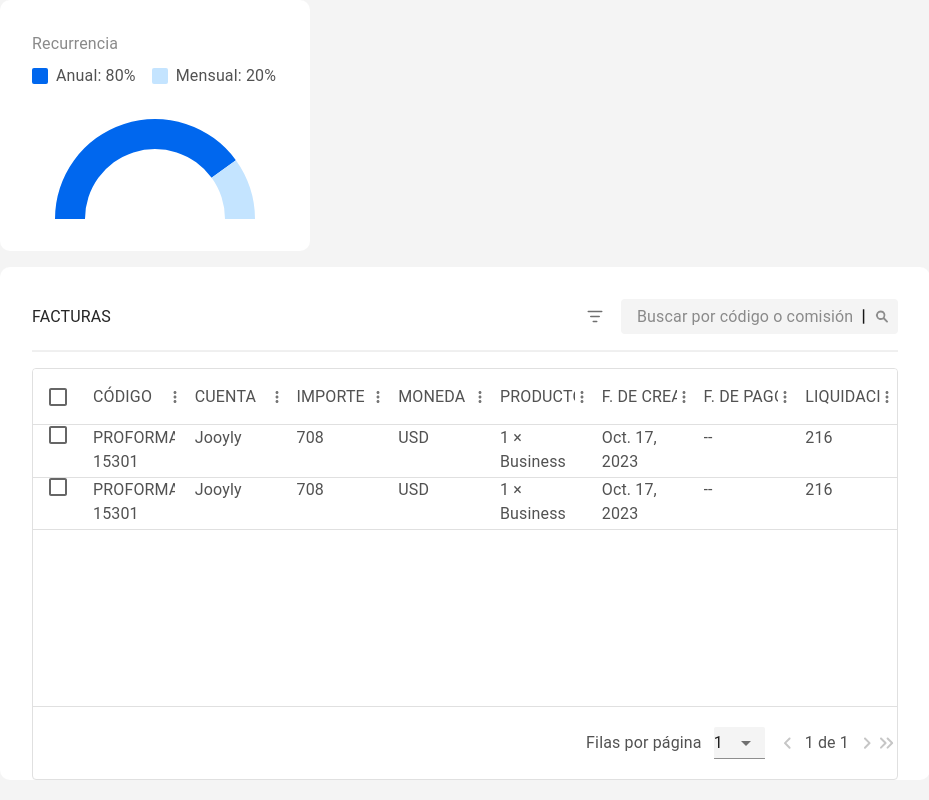
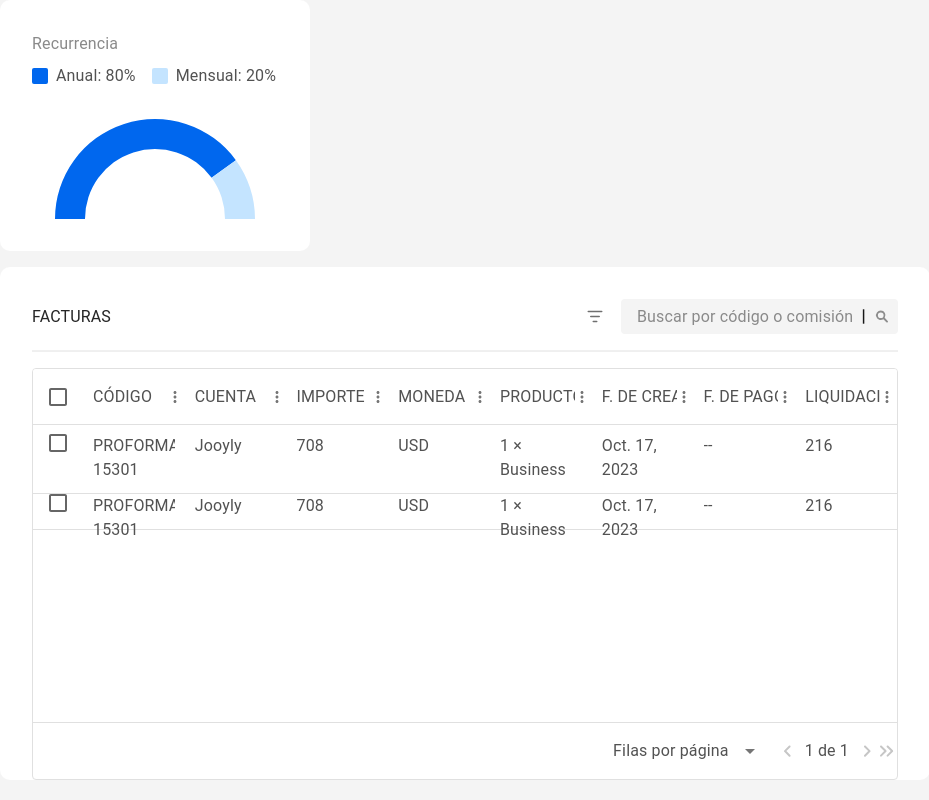
Before and after one commit to Taichims19/Clientify.2.0-danny, a Next.js app: page / in a window 1280 px wide. Shown: the part 355-1155 px from the top of the page, without its empty margins (20-949 px from the left). Built offline with nearby package versions, Linux system fonts and the light colour scheme.

Commit message:
Trabajando en el drawer

```diff
--- a/src/app/components/InvoicesTable/InvoicesTable.tsx
+++ b/src/app/components/InvoicesTable/InvoicesTable.tsx
@@ -333,15 +333,14 @@ const CustomPagination = () => {
             >
               Filas por página
             </Typography>
-            <Box className={invoicesTableStyles["Box-row-footer-children1"]}>
-              {/* <Typography
+
+            {/* <Typography
                 className={`${styles["Body-medium"]} ${poppins.className}`}
               >
                 04
               </Typography>
               <IconArrowBottom /> */}
-              <NativeSelector />
-            </Box>
+            <NativeSelector />
           </Box>
 
           {/* icon of arrow  */}
@@ -475,12 +474,26 @@ export default function InvoicesTable() {
             },
             "& .MuiDataGrid-virtualScroller ": {
               width: "100%",
+              // background: "yellow",
+            },
+            "& .MuiDataGrid-virtualScrollerContent .MuiDataGrid-row": {
+              // background: "blue",
+              marginTop: "8px",
+              // background: "red",
+              // height: "56px",
+            },
+            "& .MuiDataGrid-virtualScrollerRenderZone": {
+              // background: "blue",
+              height: "auto",
+              // paddingTop: "6px",
             },
             "& .MuiDataGrid-virtualScrollerContent": {
               display: "flex",
               justifyContent: "space-between",
               alignItems: "flex-start",
               alignSelf: "stretch",
+              flexBasis: "125px",
+              height: "125px",
               // background: "blue",
             },
             "& .MuiDataGrid-footerContainer": {
--- a/src/app/components/SubscriptionPanel/SubscriptionPanel.tsx
+++ b/src/app/components/SubscriptionPanel/SubscriptionPanel.tsx
@@ -54,6 +54,7 @@ const SubscriptionPanel = () => {
             className={subscriptionStyles["Subscription-plans-boxes-children1"]}
           >
             <Typography
+              component="div" // Cambia el elemento raíz de <Typography> a <div>
               className={`${styles["Title-semibold"]} ${poppins.className}`}
             >
               {plan.name}
@@ -70,7 +71,7 @@ const SubscriptionPanel = () => {
                   }}
                 >
                   <Typography
-                    component="span"
+                    component="span" // Usa <span> aquí para mantener el contenido inline
                     className={`${styles["Caption-Medium"]} ${poppins.className}`}
                   >
                     Free
--- a/src/app/components/Utilities/Drawers/AnchorTemporaryDrawer/AnchorTemporaryDrawer.module.scss
+++ b/src/app/components/Utilities/Drawers/AnchorTemporaryDrawer/AnchorTemporaryDrawer.module.scss
@@ -1,7 +1,7 @@
 .Box-AnchorTemporaryDrawer-father{
   display: flex;
-  min-width: 356px;
-  width: 100%;
+  // min-width: 320px;
+  width: 24vw;
   height: 862px;
   padding: var(--Spacing-Large, 24px);
   flex-direction: column;
--- a/src/app/components/Utilities/Selectors/NativeSelect/NativeSelector.module.scss
+++ b/src/app/components/Utilities/Selectors/NativeSelect/NativeSelector.module.scss
@@ -1,10 +1,11 @@
 .NativeSelector-box-father{
     display: flex;
+    height: 21px;
     padding: var(--Spacing-XSmall, 4px);
     justify-content: center;
     align-items: center;
     gap: 4px;
     border-radius: var(--Radius-Xsmall, 2px);
     background: var(--searchbar-frame-default, #F4F4F4);
-  border-bottom: none;
+
 }
--- a/src/app/components/Utilities/Selectors/NativeSelect/NativeSelector.tsx
+++ b/src/app/components/Utilities/Selectors/NativeSelect/NativeSelector.tsx
@@ -1,39 +1,115 @@
 import * as React from "react";
-import Box from "@mui/material/Box";
+import { styled } from "@mui/material/styles";
 import InputLabel from "@mui/material/InputLabel";
+import MenuItem from "@mui/material/MenuItem";
 import FormControl from "@mui/material/FormControl";
+import Select from "@mui/material/Select";
 import NativeSelect from "@mui/material/NativeSelect";
-import NativeSelectorStyles from "./NativeSelector.module.scss";
+import InputBase from "@mui/material/InputBase";
+import styles from "../../styles/home.module.css";
+import nativeSelectorStyles from "../NativeSelect/NativeSelector.module.scss";
+import { Box } from "@mui/material";
+import { Height, Padding } from "@mui/icons-material";
+
+const BootstrapInput = styled(InputBase)(({ theme }) => ({
+  "label + &": {
+    marginTop: theme.spacing(3),
+  },
+  "& .MuiInputBase-input": {
+    borderRadius: 4,
+    position: "relative",
+    height: "21px",
+    // backgroundColor: "yellow",
+    backgroundColor: theme.palette.background.paper,
+    // border: "1px solid #ced4da",
+    fontSize: 16,
+    // padding: "10px 26px 10px 12px",
+    transition: theme.transitions.create(["border-color", "box-shadow"]),
+    // Use the system font instead of the default Roboto font.
+    fontFamily: [
+      "-apple-system",
+      "BlinkMacSystemFont",
+      '"Segoe UI"',
+      "Roboto",
+      '"Helvetica Neue"',
+      "Arial",
+      "sans-serif",
+      '"Apple Color Emoji"',
+      '"Segoe UI Emoji"',
+      '"Segoe UI Symbol"',
+    ].join(","),
+    "&:focus": {
+      borderRadius: 4,
+      borderColor: "#80bdff",
+      // backgroundColor: "yellow",
+      boxShadow: "0 0 0 0.2rem rgba(0,123,255,.25)",
+    },
+  },
+}));
+
+const CustomMenuProps = {
+  PaperProps: {
+    style: {
+      maxHeight: 210, // Altura máxima del menú
+      width: "53px", // Ancho del menú
+      padding: "8px 10px",
+      backgroundColor: "#f9f9f9",
+      border: "1px solid #ccc",
+    },
+    sx: {
+      // Personalización del scrollbar usando CSS-in-JS
+      "&::-webkit-scrollbar": {
+        width: "6px", // Ancho del scrollbar
+        Height: "78.5px",
+      },
+      "&::-webkit-scrollbar-thumb": {
+        backgroundColor: "#c6c6c6", // Color de la barra
+        borderRadius: "10px", // Bordes redondeados
+      },
+      "&::-webkit-scrollbar-thumb:hover": {
+        backgroundColor: "#555", // Color al pasar el mouse
+      },
+      "&::-webkit-scrollbar-track": {
+        backgroundColor: "#f1f1f1", // Fondo de la pista
+      },
+    },
+  },
+};
 
 export default function NativeSelector() {
+  const [fila, setFila] = React.useState("");
+  const handleChange = (event: { target: { value: string } }) => {
+    setFila(event.target.value);
+  };
   return (
-    <Box sx={{ minWidth: 44 }}>
-      <FormControl
-        className={NativeSelectorStyles["NativeSelector-box-father"]}
-        fullWidth
+    <FormControl className={nativeSelectorStyles["NativeSelector-box-father"]}>
+      {/* <InputLabel htmlFor="demo-customized-select-native"></InputLabel> */}
+      <Select
+        labelId="demo-customized-select-label"
+        id="demo-customized-select"
+        value={fila}
+        onChange={handleChange}
+        input={<BootstrapInput />}
+        MenuProps={CustomMenuProps} // Aquí personalizas el menú
       >
-        {/* <InputLabel variant="standard" htmlFor="uncontrolled-native">
-          Age
-        </InputLabel> */}
-        <NativeSelect
-          defaultValue={1}
-          inputProps={{
-            name: "age",
-            id: "uncontrolled-native",
-          }}
-        >
-          <option value={1}>1</option>
-          <option value={2}>2</option>
-          <option value={3}>3</option>
-          <option value={4}>4</option>
-          <option value={5}>5</option>
-          <option value={6}>6</option>
-          <option value={7}>7</option>
-          <option value={8}>8</option>
-          <option value={9}>9</option>
-          <option value={10}>10</option>
-        </NativeSelect>
-      </FormControl>
-    </Box>
+        {[...Array(22)].map((_, index) => (
+          <MenuItem
+            key={index + 1}
+            value={index + 1}
+            style={{
+              // background: "red",
+              lineHeight: "19px",
+              fontStyle: "normal",
+              flexDirection: "column",
+              fontWeight: 400,
+              justifyContent: "center", // Centra los números horizontalmente
+              fontSize: "14px", // Tamaño de fuente
+            }}
+          >
+            {(index + 1).toString().padStart(2, "0")}
+          </MenuItem>
+        ))}
+      </Select>
+    </FormControl>
   );
 }
--- a/src/app/page.tsx
+++ b/src/app/page.tsx
@@ -14,7 +14,7 @@ import AnchorTemporaryDrawer from "./components/Utilities/Drawers/AnchorTemporar
 export default function Home() {
   return (
     <Grid className={styles["body"]} container sx={{ padding: "20px" }}>
-      <AnchorTemporaryDrawer /> {/* Siempre montado */}
+      {/* Siempre montado */}
       {/* paneles y factura 2 cajones  */}
       <Grid item xs={12} md={9} lg={9} xl={9}>
         {/* cajon 427320182 */}
@@ -61,6 +61,10 @@ export default function Home() {
         </Grid>
       </Grid>
       {/* <AnchorTemporaryDrawer /> */}
+
+      <AnchorTemporaryDrawer title="Planes de suscripción">
+        hghghgh
+      </AnchorTemporaryDrawer>
     </Grid>
   );
 }
--- /dev/null
+++ b/src/app/store/clientify/acountsHomeSlice.ts
@@ -0,0 +1,49 @@
+// store/accountsHomeSlice.ts
+import { createSlice, PayloadAction } from "@reduxjs/toolkit";
+
+interface Account {
+  name: string;
+  isActive: boolean;
+}
+
+interface AccountsHomeState {
+  totalAccounts: number;
+  accounts: Account[];
+}
+
+const initialState: AccountsHomeState = {
+  totalAccounts: 3,
+  accounts: [
+    { name: "EDUCATIUM", isActive: true },
+    { name: "INTEGRITYLEGAL", isActive: false },
+    { name: "Jooyly", isActive: true },
+  ],
+};
+
+export const accountsHomeSlice = createSlice({
+  name: "accountsHome",
+  initialState,
+  reducers: {
+    toggleAccountStatus(state, action: PayloadAction<string>) {
+      const account = state.accounts.find((acc) => acc.name === action.payload);
+      if (account) {
+        account.isActive = !account.isActive;
+      }
+    },
+    addAccount(state, action: PayloadAction<Account>) {
+      state.accounts.push(action.payload);
+      state.totalAccounts += 1;
+    },
+    removeAccount(state, action: PayloadAction<string>) {
+      state.accounts = state.accounts.filter(
+        (acc) => acc.name !== action.payload
+      );
+      state.totalAccounts -= 1;
+    },
+  },
+});
+
+export const { toggleAccountStatus, addAccount, removeAccount } =
+  accountsHomeSlice.actions;
+
+export default accountsHomeSlice.reducer;
--- a/src/app/store/clientify/clientifySlice.ts
+++ b/src/app/store/clientify/clientifySlice.ts
@@ -5,6 +5,10 @@ interface ClientifyState {
   selectedPlan: string | null;
   totalPlans: number; // Total de planes
   plans: { name: string; count: number; isFree: boolean }[]; // Cambiado a "isFree"
+  drawerContent: {
+    title: string;
+    items: { name: string; detail?: string }[];
+  } | null; // Cambia dependiendo del contexto
 }
 
 const initialState: ClientifyState = {
@@ -17,6 +21,7 @@ const initialState: ClientifyState = {
     { name: "Enterprise 10K Inbox", count: 2, isFree: false },
     { name: "Special", count: 1, isFree: false },
   ],
+  drawerContent: null,
 };
 
 export const clientifySlice = createSlice({
--- a/src/app/store/store.ts
+++ b/src/app/store/store.ts
@@ -1,5 +1,6 @@
 import { combineReducers, configureStore } from "@reduxjs/toolkit";
 import clientySlice from "./clientify/clientifySlice";
+import accountsHomeSlice from "./clientify/acountsHomeSlice"; // Nuevo slice
 // import { authSlice } from "./auth/authSlice";
 
 export type RootState = ReturnType<typeof store.getState>;
@@ -8,6 +9,7 @@ export type AppDispatch = typeof store.dispatch;
 const rootReducer = combineReducers({
   // auth: authSlice.reducer,
   clienty: clientySlice,
+  accountsHome: accountsHomeSlice, // Agregado aquí
 });
 
 const store = configureStore({
```
Also changed, not shown: src/app/components/AccountsHome/AccountsHome.tsx (+31 -17 lines), src/app/components/Utilities/Drawers/AnchorTemporaryDrawer/AnchorTemporaryDrawer.tsx (+132 -99 lines). Lines whose indentation alone changed are shown as unchanged.
